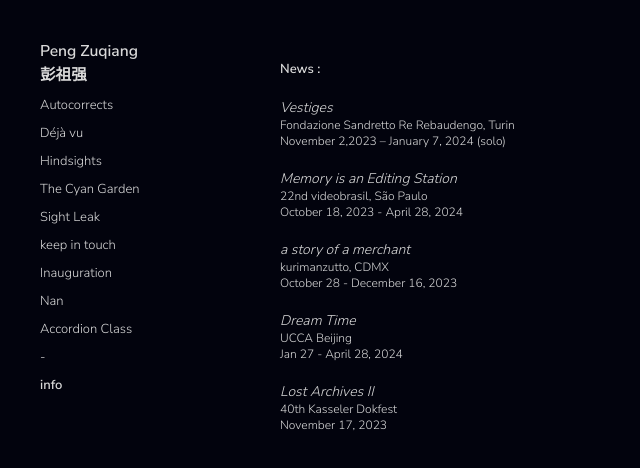
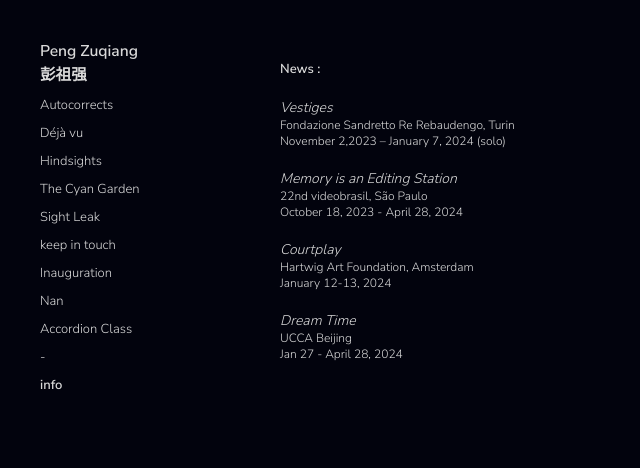
Before and after one commit to JAWeiss89/zuqiangPortfolioReact, a React (Create React App) app: page / in a window 1280 px wide. Shown: the top 468 px of the page, without its empty margins (0-640 px from the left). Built offline with nearby package versions, Linux system fonts and the light colour scheme.

Commit message:
Update Home.js

```diff
--- a/src/Home.js
+++ b/src/Home.js
@@ -32,19 +32,14 @@ const Home = ({hideNav}) => {
             <p style={{margin:'0px', fontSize:'12px'}}>October 18, 2023 - April 28, 2024</p>
             <p></p>
 
-            <p style={{margin:'0px', fontSize:'14px'}}><a href="https://www.kurimanzutto.com/exhibitions/a-story-of-a-merchant" target="_blank" rel="noreferrer"><em>a story of a merchant</em></a></p>
-            <p style={{margin:'0px', fontSize:'12px'}}>kurimanzutto, CDMX</p>
-            <p style={{margin:'0px', fontSize:'12px'}}>October 28 - December 16, 2023</p>
+            <p style={{margin:'0px', fontSize:'14px'}}><a href="https://www.hartwigartfoundation.nl/en/programmes/courtplay/" target="_blank" rel="noreferrer"><em>Courtplay</em></a></p>
+            <p style={{margin:'0px', fontSize:'12px'}}>Hartwig Art Foundation, Amsterdam</p>
+            <p style={{margin:'0px', fontSize:'12px'}}>January 12-13, 2024</p>
             <p></p>
 
             <p style={{margin:'0px', fontSize:'14px'}}><a href="https://ucca.org.cn/en/exhibition/dream-time/" target="_blank" rel="noreferrer"><em>Dream Time</em></a></p>
             <p style={{margin:'0px', fontSize:'12px'}}>UCCA Beijing</p>
             <p style={{margin:'0px', fontSize:'12px'}}>Jan 27 - April 28, 2024</p>
-            <p></p>
-
-            <p style={{margin:'0px', fontSize:'14px'}}><a href="https://www.kasselerdokfest.de/en/compilation/p-e6156d46-fb1b-8f49-bcf4-c5e216240d7f" target="_blank" rel="noreferrer"><em>Lost Archives II</em></a></p>
-            <p style={{margin:'0px', fontSize:'12px'}}>40th Kasseler Dokfest</p>
-            <p style={{margin:'0px', fontSize:'12px'}}>November 17, 2023</p>
             <p></p>
 
             {/* <p style={{margin:'0px', fontSize:'14px'}}><a href="https://www.carpark.berlin/en" target="_blank" rel="noreferrer"><em>CARPARK</em></a></p>
```
